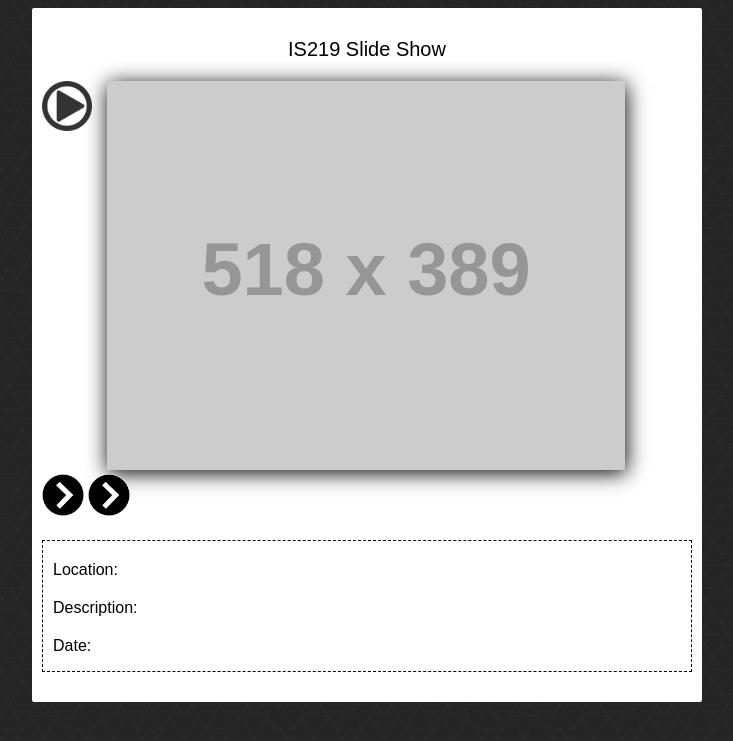
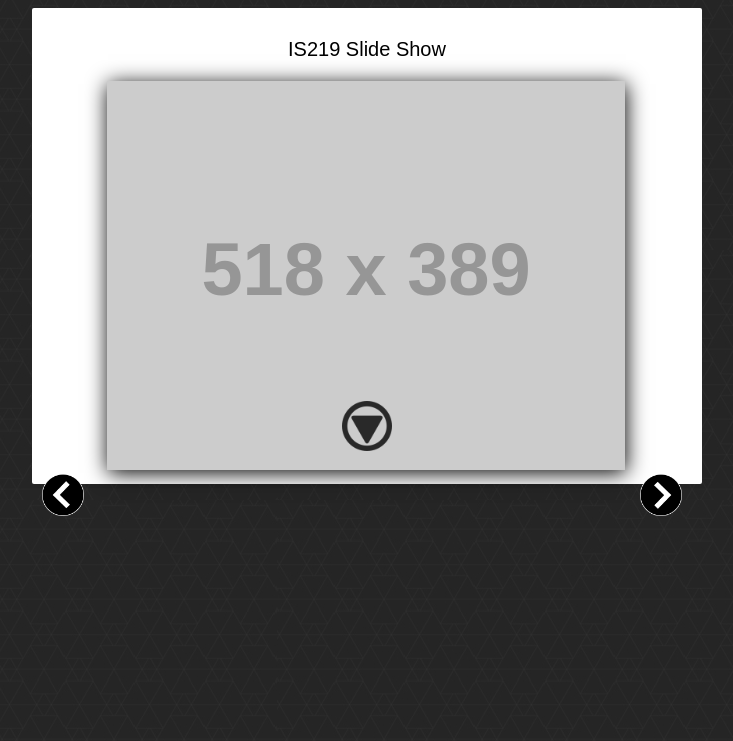
Before and after one commit to ArteriusDayne/is219s16yuenthon-p2, a PHP site: page /index.html in a window 1280 px wide. Shown: the top 741 px of the page, without its empty margins (273-1006 px from the left). Run offline with PHP 8.4, Linux system fonts and the light colour scheme; grey boxes labelled with a size stand in for pictures from a placeholder-image service; some libraries are stand-ins or nearby versions.

Commit message:
Part 2
Unfinished

```diff
--- a/Project2/public_html/css/style.css
+++ b/Project2/public_html/css/style.css
@@ -25,12 +25,16 @@ body {
 }
 
 .moreIndicator {
+    margin-left: auto;
+    margin-right: auto;
     height: 50px;
     width: 50px;
     position: absolute;
     z-index: 3;
     opacity: .8;
-	top: 0px;
+    top: 320px;
+    right: 300px;
+
 }
 
 .thumbnail {
@@ -50,32 +54,41 @@ body {
 }
 
 #prevPhoto {
+    position: absolute;
     height: 42px;
     width: 42px;
 }
 
 #nextPhoto {
+    position: absolute;
+    right: 10px;
     height: 42px;
     width: 42px;
 }
 
 .details p {
-	margin-top: 20px;
+    margin-top: 10px;
 }
 .details {
     border: 1px #000 dashed;
     padding: 0px 10px;
-	margin: 20px 0px;
+    margin: 55px 0px;
 }
 
 /*Add CSS styles to rotate the element 90deg
 Make it animate nicely. You'll need CSS3 for this*/
-.rot90 {}
+.rot90 {
+    transform: rotate(90deg);
+}
 
 /*Add CSS styles to rotate the element 180deg
 Make it animate nicely. You'll need CSS3 for this*/
-.rot180 {}
+.rot180 {
+    transform: rotate(180deg);
+}
 
 /*Add CSS styles to rotate the element 270deg
 Make it animate nicely. You'll need CSS3 for this*/
-.rot270 {}
+.rot270 {
+    transform: rotate(270deg);
+}
--- a/Project2/public_html/js/gallery.js
+++ b/Project2/public_html/gallery.js
@@ -54,17 +54,16 @@ var mJson;
 
 // URL for the JSON to load by default
 // Some options for you are: images.json, images.short.json; you will need to create your own extra.json later
-var mUrl = "images.json";
+var mURL = "images.json";
 
-var mRequest = new XMLHttpRequest();
 mRequest.onreadystatechange = function () {
 
-    if (mRequest.readyState == 4 && mRequest.status == 200) {
+    if (mRequest.readyState === 4 && mRequest.status === 200) {
         try {
             mJson = JSON.parse(mRequest.responseText);
             console.log(mJson);
         } catch (err) {
-            console.log(err.message)
+            console.log(err.message);
         }
     }
 };
@@ -72,12 +71,22 @@ mRequest.onreadystatechange = function () {
 mRequest.open("GET", mURL, true);
 mRequest.send();
 
+$.getJSON(mURL, function (data) {
+    $.each(data.items, function (f) {
+        b = GalleryImage(f.imgLocation, f.description, f.date, f.imgPath);
+        mImages.push(b);
+        console.log(mImages);
+    });
+});
+
+
 //You can optionally use the following function as your event callback for loading the source of Images from your json data (for HTMLImageObject).
 //@param A GalleryImage object. Use this method for an event handler for loading a gallery Image object (optional).
 function makeGalleryImageOnloadCallback(galleryImage) {
     return function (e) {
         galleryImage.img = e.target;
         mImages.push(galleryImage);
+        console.log(mImages);
     }
 }
 
@@ -89,7 +98,13 @@ $(document).ready(function () {
 });
 
 window.addEventListener('load', function () {
-
+$.getJSON(mURL, function (data) {
+    $.each(data.items, function (f) {
+        b = GalleryImage(f.imgLocation, f.description, f.date, f.imgPath);
+        mImages.push(b);
+        console.log(mImages);
+    });
+});
     console.log('window loaded');
 
 }, false);
--- a/Project2/public_html/images.json
+++ b/Project2/public_html/images.json
@@ -78,5 +78,5 @@
             "description": "Istanbul",
             "date": "01/13/2016"
         }
-  ]
+    ]
 }
```
Also changed, not shown: Project2/public_html/images-short.json (indentation only). Lines whose indentation alone changed are shown as unchanged.
